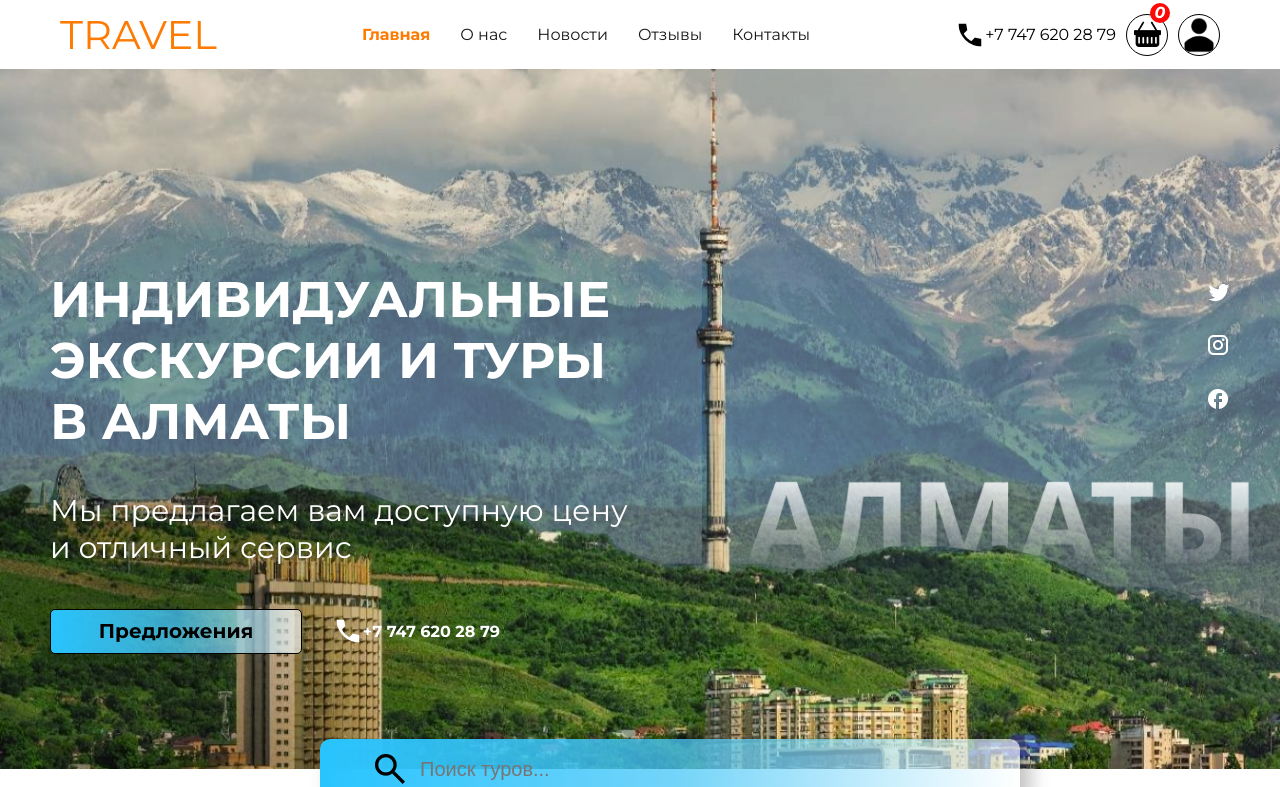
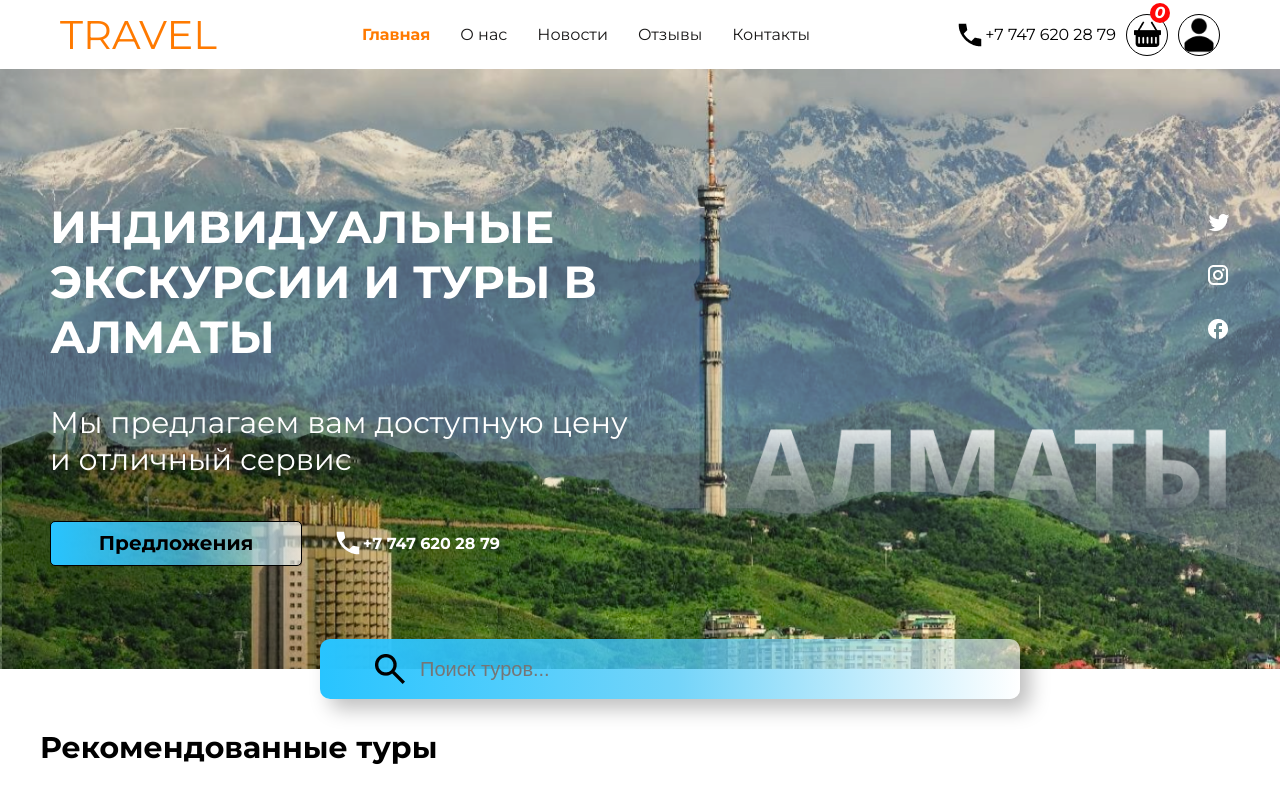
Before and after one commit to KuatBakyt/travelsProject, a React (Create React App) app in the folder travel-app/: page / in a window 1280 px wide. Shown: the top 787 px of the page. Built offline with nearby package versions, Linux system fonts and the light colour scheme; data requests are answered from the project's data file.

Commit message:
add changes then headroom

```diff
--- a/travel-app/src/allcss/header.css
+++ b/travel-app/src/allcss/header.css
@@ -1,6 +1,8 @@
 .header-main {
     width: 100%;
     background: #ffffff;
+    position: sticky;
+    z-index: 999;
 }
 
 header {
--- a/travel-app/src/allcss/item.css
+++ b/travel-app/src/allcss/item.css
@@ -25,7 +25,6 @@
     padding: 22px 25px;
     background: #ffffff;
     position: absolute;
-    z-index: 50;
 }
 
 .item-info h3 {
@@ -67,7 +66,6 @@
 
 .count-stars {
     position: absolute;
-    z-index: 51;
     top: 2%;
     left: 2%;
     color: #eaff01;
@@ -75,7 +73,6 @@
 
 .discount {
     position: absolute;
-    z-index: 51;
     right: 0;
     border-radius: 0 10px 0 10px;
     background: #FF7A00;
--- a/travel-app/src/allcss/main.css
+++ b/travel-app/src/allcss/main.css
@@ -4,13 +4,13 @@
     background-repeat: no-repeat;
     background-position: center;
     width: 100%;
-    min-height: 700px;
+    min-height: 600px;
 }
 
 main {
     display: flex;
     justify-content: space-between;
-    padding: 200px 0;
+    padding: 130px 0;
     margin: 0 10px;
 }
 
@@ -23,7 +23,7 @@ main {
 }
 
 .main-title h1 {
-    font-size: 50px;
+    font-size: 45px;
     color: #ffff;
     font-weight: bold;
 }
```
